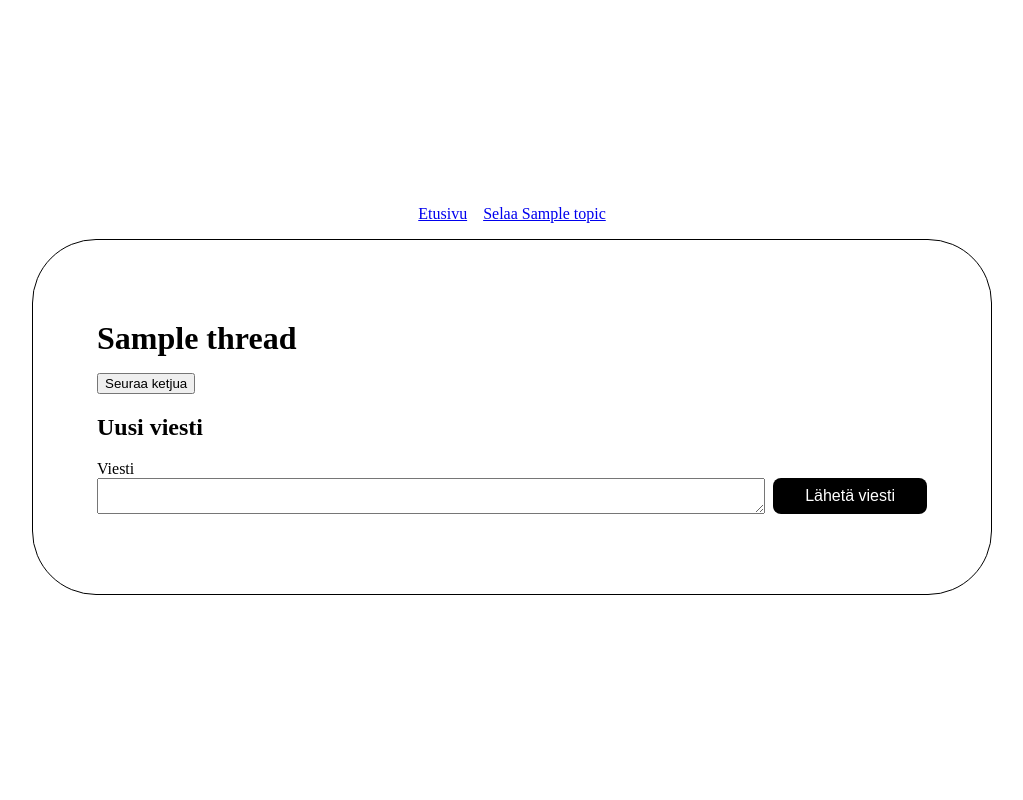
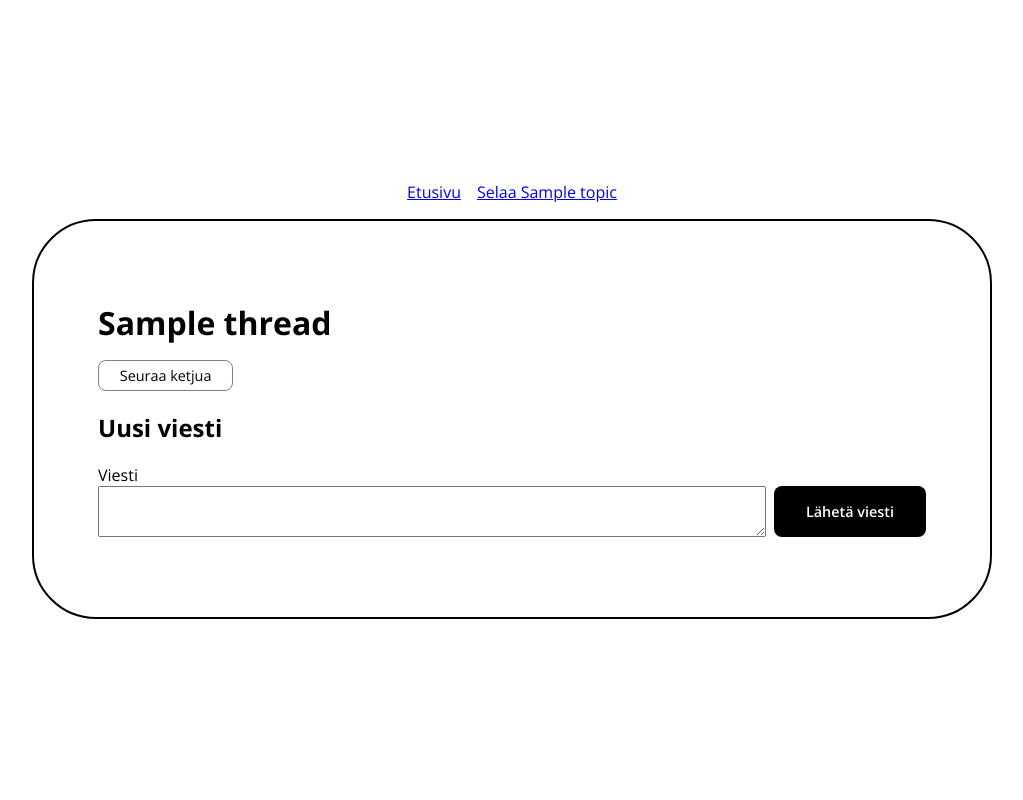
Before and after one commit to Eldemarkki/keskustelusovellus, a Flask app: template templates/thread.html in a window 1280 px wide. Shown: the whole page, without its empty margins (128-1151 px from the left). Run offline with Flask 3, Linux system fonts and the light colour scheme; the template is opened without the code that fills it: most values are stand-ins (such as "Sample title", 1, 10 or a date in 2020); parts of the project's set-up code (start-up, migrations or seed data) failed here and were passed over.

Commit message:
feat: improve and refactor styles

```diff
--- a/static/global.css
+++ b/static/global.css
@@ -1,3 +1,63 @@
+@import url('https://fonts.googleapis.com/css2?family=Open+Sans:ital,wght@0,300..800;1,300..800&display=swap');
+
+@view-transition {
+    navigation: auto;
+}
+
+:root {
+    --button-border-radius: 8px;
+    --container-border-width: 2px;
+    --error-container-color: rgb(255, 173, 173);
+    --error-container-border-color: rgb(255, 101, 101);
+}
+
 * {
     box-sizing: border-box;
+    font-family: "Open Sans", sans-serif;
 }
+
+.primary-button {
+    background-color: black;
+    color: white;
+    border: none;
+    font-weight: 600;
+}
+
+.secondary-button {
+    background-color: transparent;
+    color: black;
+    border: 1px solid gray;
+}
+
+.primary-button,
+.secondary-button {
+    transition-duration: 200ms;
+    border-radius: var(--button-border-radius);
+}
+
+.primary-button:not(.compact-button),
+.secondary-button:not(.compact-button) {
+    font-size: 0.9rem;
+    padding: 1rem 2rem;
+}
+
+
+.compact-button {
+    font-size: 0.9rem;
+    padding: 0.3rem 1.3rem;
+}
+
+.primary-button:hover,
+.secondary-button:hover {
+    transform: translateY(-2px);
+}
+
+.errors-container {
+    display: flex;
+    flex-direction: column;
+    gap: 0.5rem;
+    background-color: var(--error-container-color);
+    border-inline-start: 6px solid var(--error-container-border-color);
+    color: black;
+    padding: 1rem;
+}
--- a/static/new_thread.css
+++ b/static/new_thread.css
@@ -24,7 +24,7 @@ textarea {
 .container {
     max-width: 40rem;
     width: 100%;
-    border: 1px solid black;
+    border: var(--container-border-width) solid black;
     border-radius: 4rem;
     padding: 4rem;
 }
--- a/static/new_topic.css
+++ b/static/new_topic.css
@@ -27,7 +27,7 @@ textarea {
     display: flex;
     flex-direction: column;
     padding: 4rem;
-    border: 1px solid black;
+    border: var(--container-border-width) solid black;
     border-radius: 4rem;
     max-width: 40rem;
     width: 100%;
--- a/static/thread.css
+++ b/static/thread.css
@@ -3,7 +3,8 @@ textarea {
 }
 
 h1 {
-    margin: 0
+    margin: 0;
+    view-transition-name: thread-name;
 }
 
 .new-participant-form {
@@ -36,7 +37,7 @@ h1 {
     max-width: 60rem;
     display: flex;
     flex-direction: column;
-    border: 1px solid black;
+    border: var(--container-border-width) solid black;
     border-radius: 4rem;
     padding: 4rem;
 }
@@ -113,12 +114,7 @@ h1 {
 }
 
 .errors-container {
-    display: flex;
-    flex-direction: column;
-    gap: 0.5rem;
-    background-color: rgb(255, 101, 101);
-    color: black;
-    padding: 1rem;
+
     margin-block-start: 0.5rem;
 }
 
--- a/static/topics.css
+++ b/static/topics.css
@@ -11,7 +11,7 @@ body {
 .container {
     display: flex;
     flex-direction: column;
-    border: 1px solid black;
+    border: var(--container-border-width) solid black;
     border-radius: 4rem;
     padding: 4rem;
     max-width: 40rem;
--- a/templates/login.html
+++ b/templates/login.html
@@ -23,7 +23,7 @@
             </ul>
         </div>
         {% endif %}
-        <input class="submit-button" type="submit" value="Kirjaudu" />
+        <input class="submit-button primary-button" type="submit" value="Kirjaudu" />
         <p>Ei vielä käyttäjää? <a href="/register">Luo käyttäjä</a></p>
     </form>
 </div>
--- a/templates/new_thread.html
+++ b/templates/new_thread.html
@@ -11,7 +11,7 @@
         <input id="private" type="checkbox" name="private" />
         <label for="message">Viesti</label>
         <textarea id="message" name="message" required minlength="1" maxlength="500"></textarea>
-        <input type="submit" value="Luo ketju" class="submit-button" />
+        <input type="submit" value="Luo ketju" class="submit-button primary-button" />
         <input type="hidden" name="csrf_token" value="{{ session.csrf_token }}">
     </form>
 </div>
--- a/templates/new_topic.html
+++ b/templates/new_topic.html
@@ -12,7 +12,7 @@
             placeholder="Star Wars, seinäkiipeily, ruuanlaitto..." />
         <label for="description">Kuvaus</label>
         <textarea id="description" name="description" maxlength="500"></textarea>
-        <input type="submit" value="Luo" class="submit-button" />
+        <input type="submit" value="Luo" class="submit-button primary-button" />
         <input type="hidden" name="csrf_token" value="{{ session.csrf_token }}">
     </form>
     {% if errors and errors|length > 0 %}
--- a/templates/register.html
+++ b/templates/register.html
@@ -23,7 +23,7 @@
             </ul>
         </div>
         {% endif %}
-        <input class="submit-button" type="submit" value="Rekisteröidy" />
+        <input class="submit-button primary-button" type="submit" value="Rekisteröidy" />
         <p>Onko sinulla jo käyttäjä? <a href="/login">Kirjaudu</a></p>
         <input type="hidden" name="csrf_token" value="{{ session.csrf_token }}">
     </form>
--- a/templates/thread.html
+++ b/templates/thread.html
@@ -15,12 +15,12 @@
     </div>
     {% if follows_thread %}
     <form action="/threads/{{ thread.id }}/unfollow" method="post">
-        <input type="submit" value="Lopeta ketjun seuraaminen" />
+        <input type="submit" value="Lopeta ketjun seuraaminen" class="secondary-button compact-button" />
         <input type="hidden" name="csrf_token" value="{{ session.csrf_token }}">
     </form>
     {% else %}
     <form action="/threads/{{ thread.id }}/follow" method="post">
-        <input type="submit" value="Seuraa ketjua" />
+        <input type="submit" value="Seuraa ketjua" class="secondary-button compact-button" />
         <input type="hidden" name="csrf_token" value="{{ session.csrf_token }}">
     </form>
     {% endif %}
@@ -32,7 +32,7 @@
             <label for="participant-username">Osallistujan käyttäjänimi</label>
             <div class="new-participant-inputs-container">
                 <input id="participant-username" type="text" name="participant-username" autocomplete="off" required />
-                <input type="submit" value="Lisää osallistuja" />
+                <input type="submit" value="Lisää osallistuja" class="secondary-button compact-button" />
             </div>
             {% if error and error|length > 0 %}
             <div class="errors-container">
@@ -47,7 +47,7 @@
                 <span>{{ participant.username }}</span>
                 <form action="/threads/{{ thread.id }}/remove-participant" method="post">
                     <input type="hidden" name="participant-id" value="{{ participant.user_id }}" />
-                    <input type="submit" value="Poista" />
+                    <input type="submit" value="Poista" class="secondary-button compact-button" />
                     <input type="hidden" name="csrf_token" value="{{ session.csrf_token }}">
                 </form>
             </li>
@@ -61,7 +61,9 @@
         <label for="message">Viesti</label>
         <div class="message-inputs-container">
             <textarea id="message" name="message" required minlength="1" maxlength="500"></textarea>
-            <input type="submit" value="Lähetä viesti" class="send-message-button" />
+            <div>
+                <input type="submit" value="Lähetä viesti" class="primary-button" />
+            </div>
         </div>
         <input type="hidden" name="csrf_token" value="{{ session.csrf_token }}">
     </form>
--- a/templates/topic.html
+++ b/templates/topic.html
@@ -9,9 +9,11 @@
     {% if topic.description and topic.description|length > 0 %}
     <p>{{ topic.description }}</p>
     {% endif %}
-    <a href="/topics/{{ topic.slug }}/new-thread">Luo uusi ketju</a>
+    <div class="threads-title-container">
+        <h2>Ketjut</h2>
+        <a class="primary-button compact-button" href="/topics/{{ topic.slug }}/new-thread">Luo uusi ketju</a>
+    </div>
     {% if threads|length > 0 %}
-    <h2>Ketjut</h2>
     <ul>
         {% for thread in threads %}
         <li>
--- a/templates/topics.html
+++ b/templates/topics.html
@@ -5,7 +5,7 @@
 <a href="/">Etusivu</a>
 <div class="container">
     <h1>Aihepiirit</h1>
-    <a href="/new-topic">Luo uusi aihepiiri</a>
+    <a class="primary-button" href="/new-topic">Luo uusi aihepiiri</a>
     {% if topics|length > 0 %}
     <ul>
         {% for topic in topics %}
```
Also changed, not shown: static/index.css (+6 -4 lines), static/login.css (+2 -11 lines), static/register.css (+2 -11 lines), static/topic.css (+9 -0 lines), templates/index.html (+4 -4 lines).
